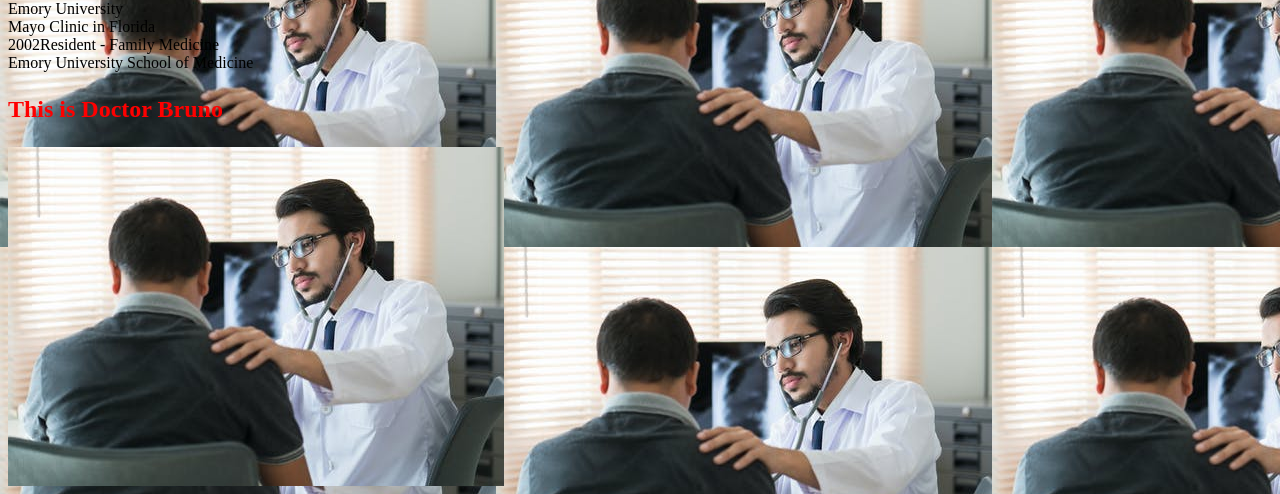
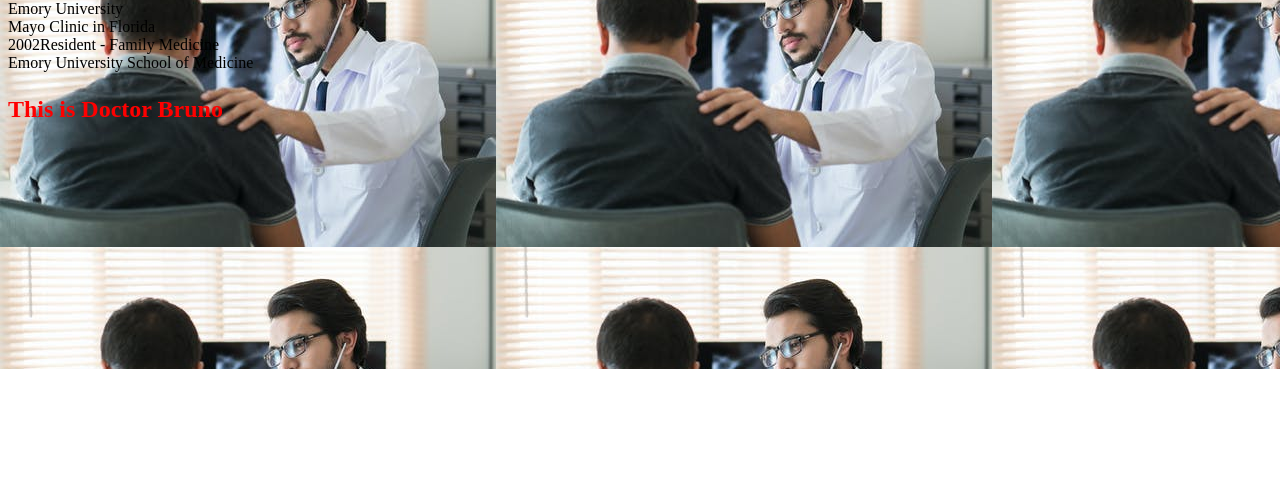
Before and after one commit to drbrunoapp/dr1.github.io, a plain HTML site: page index.html in a window 1280 px wide. Shown: the part 431-925 px from the top of the page. After the commit the page ends 800 px from the top, so only its background shows below. Drawn offline with Linux system fonts and the light colour scheme; a script that the page names is missing.

Commit message:
Update index.html

```diff
--- a/index.html
+++ b/index.html
@@ -35,7 +35,7 @@ Emory University School of Medicine
 
 <h2><p  style="color:red"> This is Doctor Bruno </p></h2>
 
-<img src="doctor.jpg" alt="Doctor_Bruno">
+
 
 <!-- Appy Chatbot widget, Paste the code in the <body> section -->
 <script id="appyWidgetInit" src="https://chatbot.appypie.com/widget/loadbuild.js?cid=kkf4ekud-AGENT1611733319941-BOTID1613366934510&name=mixBuild"></script>
```
